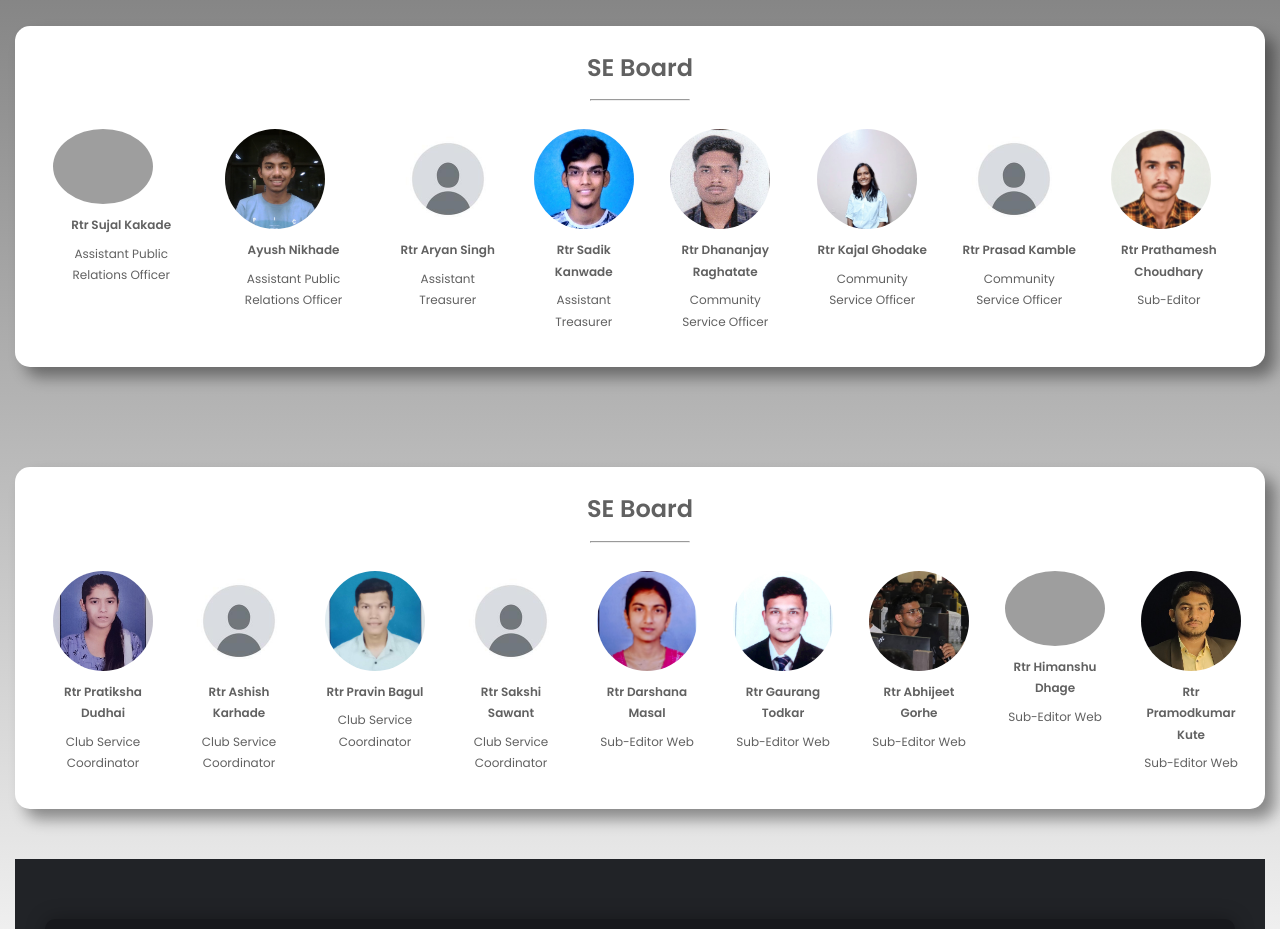
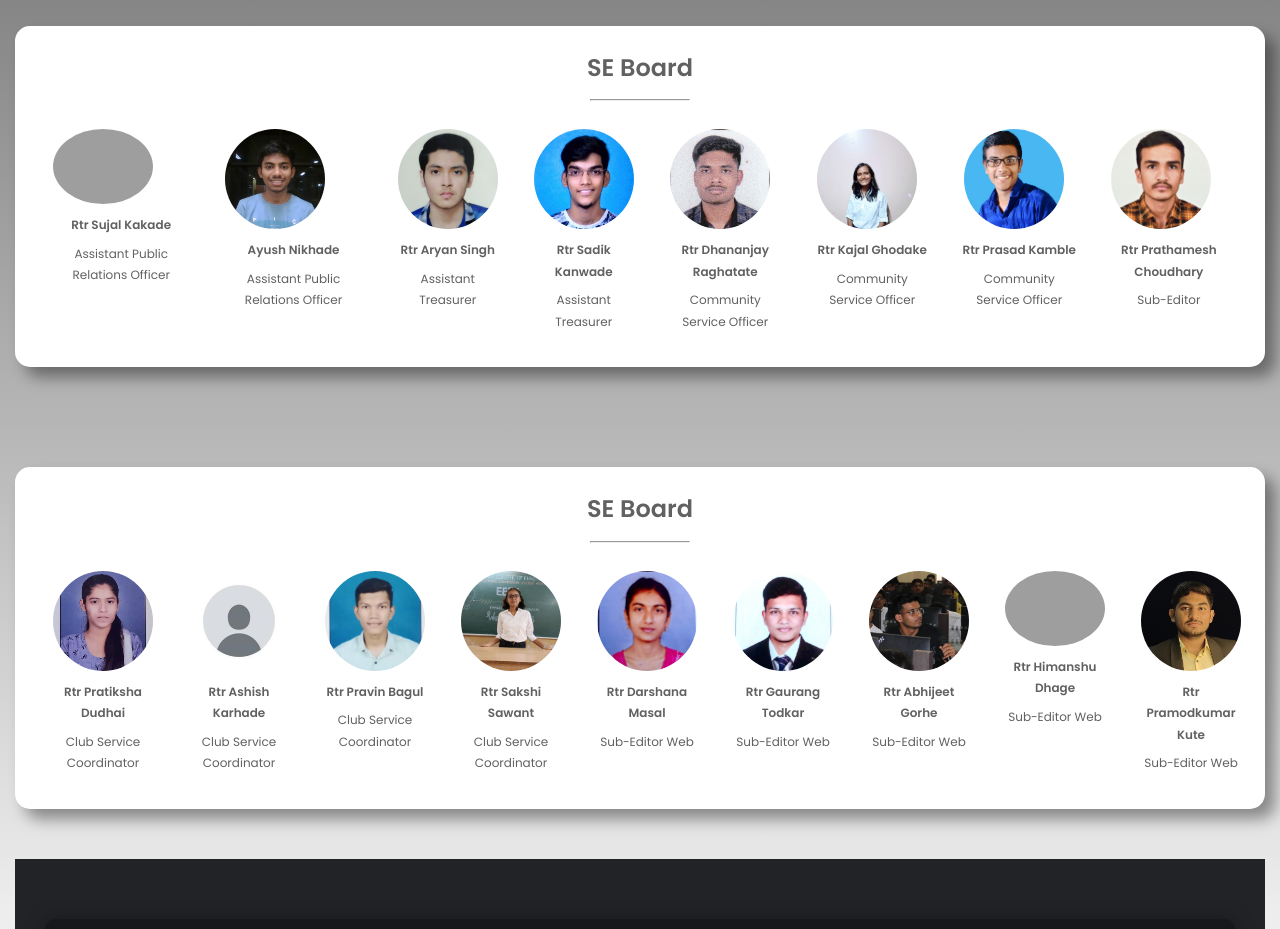
Before and after one commit to pranav-kadam/rotaract-website, a plain HTML site: page assets/components/team.html in a window 1280 px wide. Shown: the part 1740-2669 px from the top of the page. Drawn offline with nearby package versions, Linux system fonts and the light colour scheme; grey boxes are pictures that could not be loaded.

Commit message:
newimages

```diff
--- a/assets/components/team.html
+++ b/assets/components/team.html
@@ -192,7 +192,7 @@
             <p>Assistant Public Relations Officer</p>
         </div>
         <div class="team-mem">
-          <img src="../images/team/BE/pranav-kadam.jpg">
+          <img src="../images/team/SE/aryan-singh.jpg">
           <h4>Rtr Aryan Singh</h4>
           <p>Assistant Treasurer</p>
       </div>
@@ -212,7 +212,7 @@
               <p>Community Service Officer</p>
           </div>
           <div class="team-mem">
-              <img src="../images/team/BE/pranav-kadam.jpg">
+              <img src="../images/team/SE/prasad-kamble.jpg">
               <h4>Rtr Prasad Kamble</h4>
               <p>Community Service Officer</p>
           </div>
@@ -291,7 +291,7 @@
                   <p>Club Service Coordinator</p>
               </div>
               <div class="team-mem">
-                  <img src="../images/team/BE/pranav-kadam.jpg">
+                  <img src="../images/team/SE/sakshi-sawant.jpg">
                   <h4>Rtr Sakshi Sawant</h4>
                   <p>Club Service Coordinator</p>
               </div>
```
Also changed, not shown: assets/images/team/SE/aryan-singh.jpg (added), assets/images/team/SE/prasad-kamble.jpg (added), assets/images/team/SE/sakshi-sawant.jpg (added).
